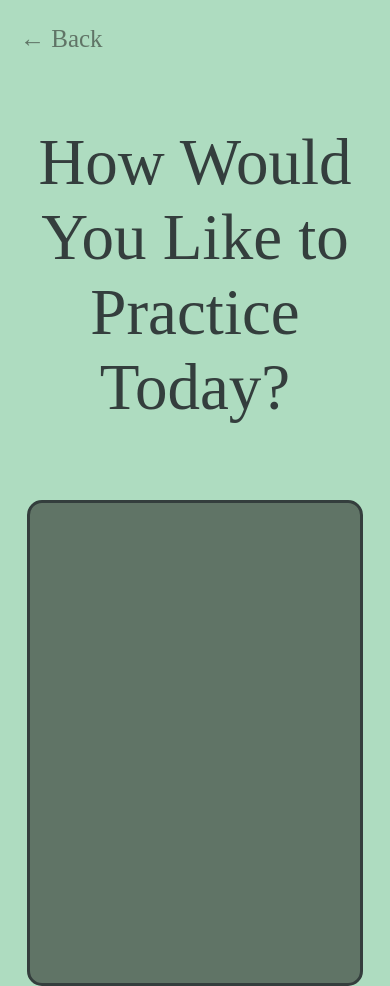
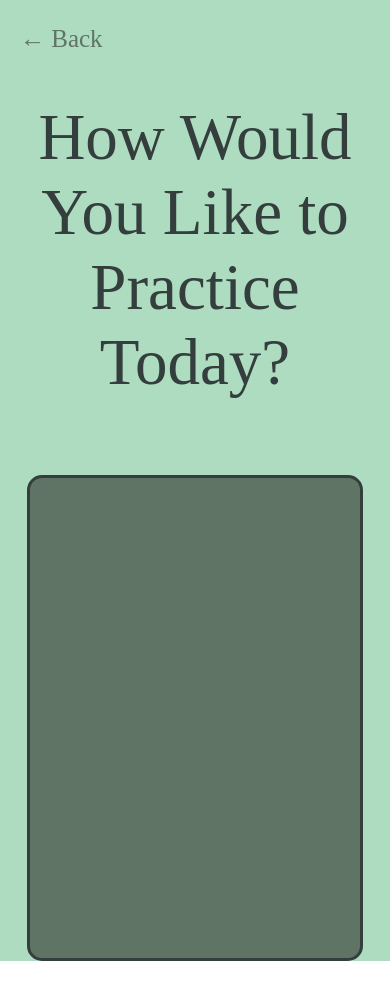
Before and after one commit to siddy09-vs/memor-e, a plain HTML site: page practice.html in a window 390 px wide. Shown: the top 986 px of the page. After the commit the page ends 961 px from the top, so only its background shows below. Drawn offline with Linux system fonts and the light colour scheme; a web font is replaced by a local one.

Commit message:
add media queries to fit on smaller screen

```diff
--- a/scripts/test.js
+++ b/scripts/test.js
@@ -1,4 +1,3 @@
-// ...existing code...
 const startElement = document.querySelector('.start-button');
 const restartElement = document.querySelector('.restart-button');
 
--- a/styles/practice.css
+++ b/styles/practice.css
@@ -63,6 +63,12 @@ main {
   font-weight: 400;
   line-height: normal;
   margin: 125px 0 75px 0;
+}
+
+@media screen and (max-width: 1500px) {
+  .header-text {
+    margin-top: 100px;
+  }
 }
 
 .options-box {
--- a/styles/test.css
+++ b/styles/test.css
@@ -74,10 +74,26 @@ main {
   margin-bottom: 76px;
 }
 
+@media screen and (max-width: 1500px) {
+  .header-text {
+    margin-top: 100px;
+    margin-bottom: 400px;
+  }
+
+  .header-text-started {
+    margin-bottom: 275px;
+  }
+
+  .header-text-gameover {
+    margin-bottom: 50px;
+  }
+}
+
 .gameover-image {
   height: 300px;
   margin-bottom: 50px;
 }
+
 .gameover-image-hidden {
   display: none;
 }
```
